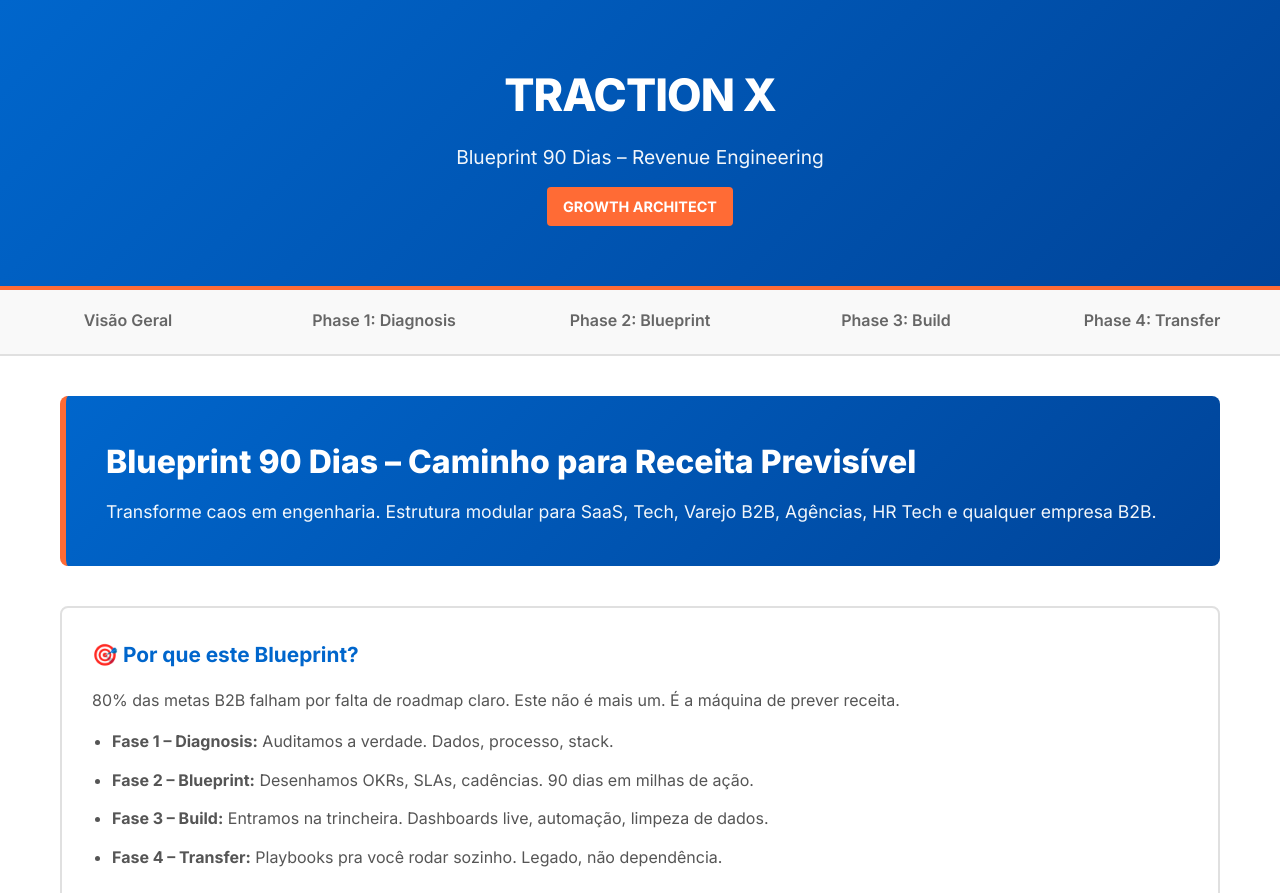
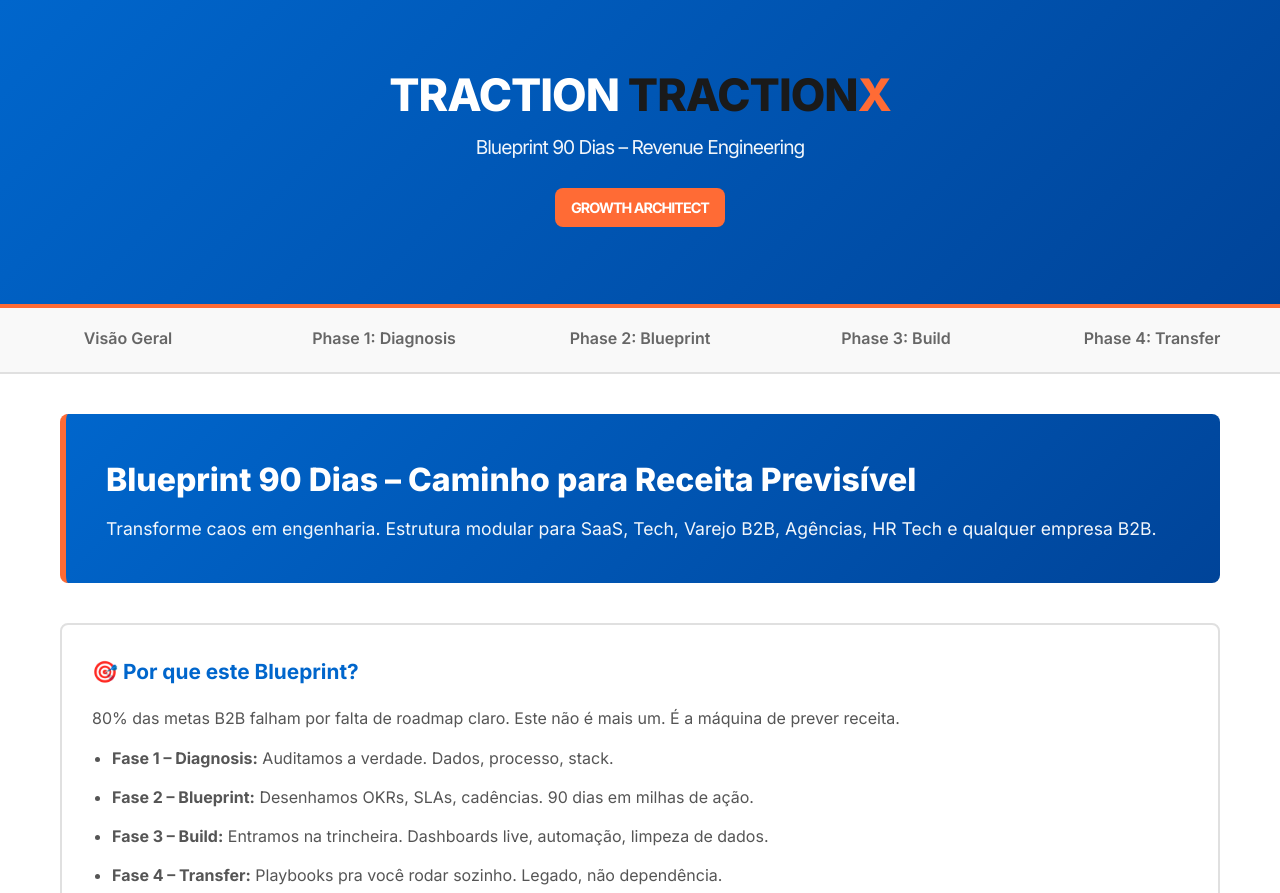
Before and after one commit to danbonfim/blueprint-90-dias-tractionx, a plain HTML site: page index.html in a window 1280 px wide. Shown: the top 893 px of the page. Drawn offline with Linux system fonts and the light colour scheme.

Commit message:
Refine visual identity - TRACTION X logo styling

```diff
--- a/index.html
+++ b/index.html
@@ -54,7 +54,7 @@
             background: #ff6b35;
             color: white;
             padding: 8px 16px;
-            border-radius: 4px;
+            border-radius: 8px;
             margin-top: 15px;
         }
 
@@ -213,7 +213,7 @@
             background: #0066cc;
             color: white;
             padding: 6px 12px;
-            border-radius: 4px;
+            border-radius: 8px;
             font-size: 0.85rem;
             font-weight: 600;
             margin-right: 8px;
@@ -435,7 +435,7 @@
 </head>
 <body>
     <header>
-        <h1>TRACTION X</h1>
+        <h1>TRACTION <span style="color:#1a1a1a;">TRACTION</span><span style="color:#ff6b35;">X</span>
         <p>Blueprint 90 Dias – Revenue Engineering</p>
         <div class="logo-traction">GROWTH ARCHITECT</div>
     </header>
```
